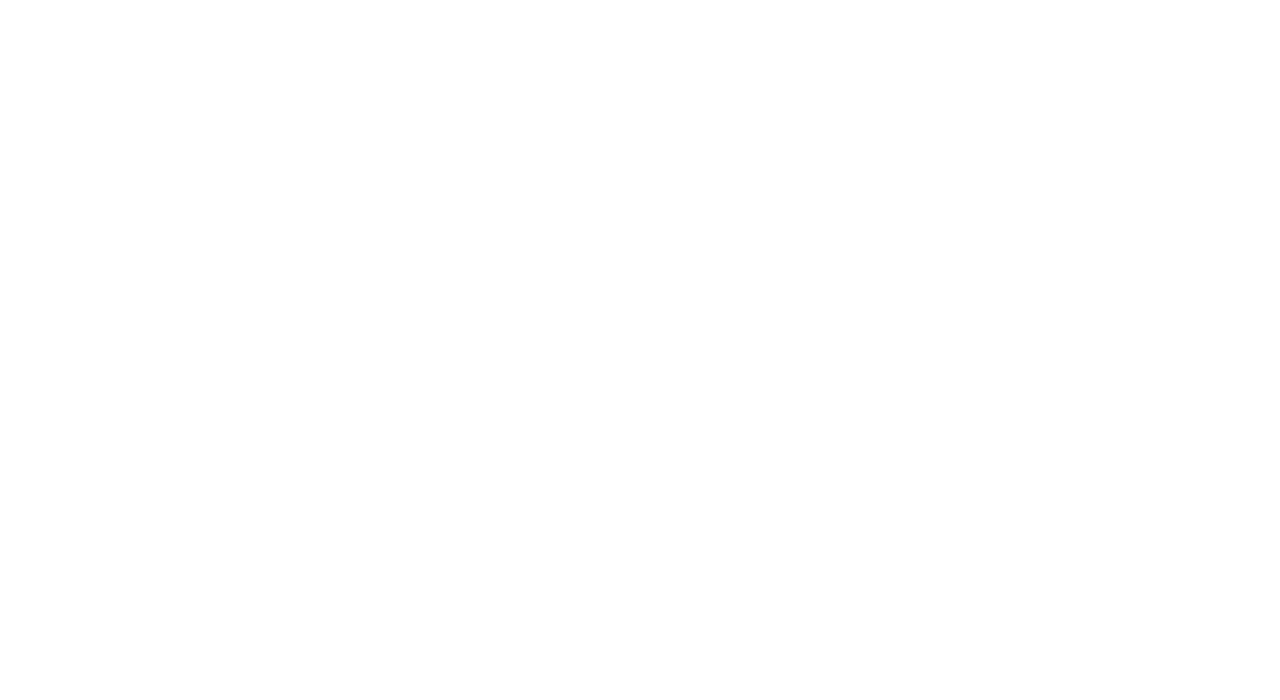
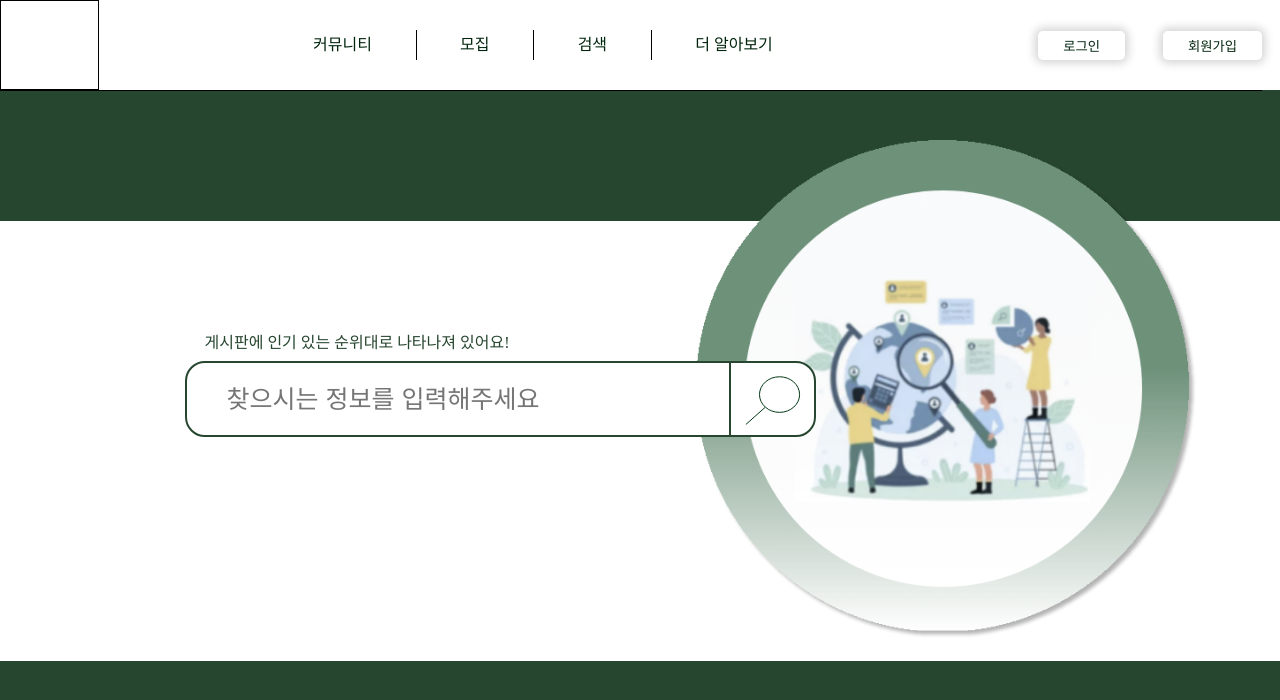
Before and after one commit to kody-gsm/Gni-client, a React (Create React App) app: page /search in a window 1280 px wide. Shown: the top 700 px of the page. Built offline with nearby package versions, Linux system fonts and the light colour scheme.

Commit message:
search header 완성

```diff
--- a/src/App.js
+++ b/src/App.js
@@ -12,7 +12,7 @@ const App = () => {
           <Route path="/about" element={<P.About />} />
           <Route path="/community" element={<></>} />
           <Route path="/join" element={<></>} />
-          <Route path="/search" element={<></>} />
+          <Route path="/search" element={<P.Search />} />
         </Routes>
       </BrowserRouter>
     </div>
--- a/src/components/Nav/style.js
+++ b/src/components/Nav/style.js
@@ -25,7 +25,7 @@ const Between = styled.div`
   }
   .insteadInputNButton{
     height: 1px;
-    width: 210px;
+    width: 200px;
   }
 `
 const HR = styled.div`
--- a/src/pages/Main/style.js
+++ b/src/pages/Main/style.js
@@ -23,7 +23,7 @@ export const main = styled.div`
       display: flex;
       align-items: center;
       z-index: 3;
-      width: 63vw;
+      width: 65vw;
       height: 400px;
       background-color: white;
       margin-top: 300px;
--- /dev/null
+++ b/src/pages/Search/index.jsx
@@ -0,0 +1,30 @@
+import Nav from "../../components/Nav/Nav";
+import * as S from './style';
+import search from "../../assets/biggerSearch.png";
+import searchingPeolple from '../../assets/searchingPeople.png';
+
+export default function Search() {
+  return <>
+    <Nav />
+    <S.search>
+      <div className="emptybox" />
+      <div className="header">
+        <div className="block">
+          <span>게시판에 인기 있는 순위대로 나타나져 있어요!</span>
+          <div className="flex">
+            <input placeholder="찾으시는 정보를 입력해주세요" />
+            <div className="button">
+              <img src={search} alt="search" />
+            </div>
+          </div>
+        </div>
+        <div className="searching">
+          <img src={searchingPeolple} alt="searchingpeople" />
+        </div>
+      </div>
+      <div className="contentses">
+
+      </div>
+    </S.search>
+  </>;
+}
--- /dev/null
+++ b/src/pages/Search/style.js
@@ -0,0 +1,60 @@
+import { styled } from "styled-components";
+
+export const search = styled.div`
+  margin-top: 90px;
+  height: 1400px;
+  background-color: #27462F;
+  .emptybox{
+    height: 1px;
+  }
+  .header{
+    margin-top: 130px;
+    padding-left: 100px;
+    height: 440px;
+    background-color: white;
+    display: flex;
+    align-items: center;
+    justify-content: center;
+    .block{
+      margin-top: -110px;
+      span{
+        margin-left: 20px;
+        color: #27462F;
+      }
+      .flex{
+        display: flex;
+        margin-top: 10px;
+        input {
+          background-color: white;
+          z-index: 1;
+          width: 500px;
+          height: 70px;
+          padding-left: 40px;
+          font-size: 25px;
+          border-radius: 20px 0 0 20px;
+          border: 2px solid #27462F;
+        }
+        .button{
+          cursor: pointer;
+          background-color: white;
+          z-index: 1;
+          margin-left: -2px;
+          height: 70px;
+          width: 72px;
+          padding: 1px;
+          padding-right: 10px;
+          border: 2px solid #27462F;
+          border-radius: 0 20px 20px 0;
+          margin-right: 100px;
+        }
+      }
+    }
+    .searching{
+      margin-top: -100px;
+      margin-left: -220px;
+      img{
+        width: 500px;
+      }
+    }
+  }
+`
--- a/src/pages/index.js
+++ b/src/pages/index.js
@@ -1,3 +1,4 @@
 export { default as Login } from './Login'
 export { default as Main } from './Main'
 export { default as About } from './About'
+export { default as Search } from './Search'
```
Also changed, not shown: src/assets/biggerSearch.png (added), src/assets/searchingPeople.png (added).
